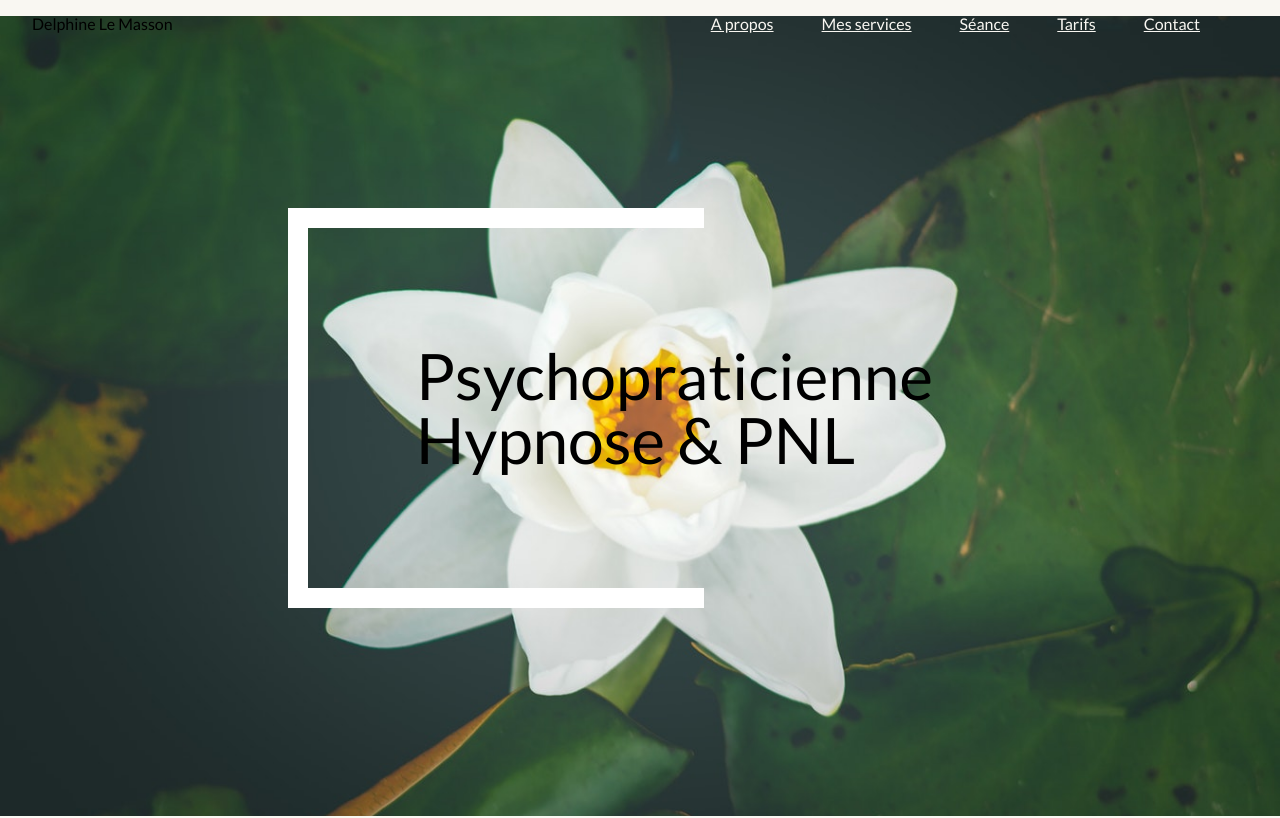
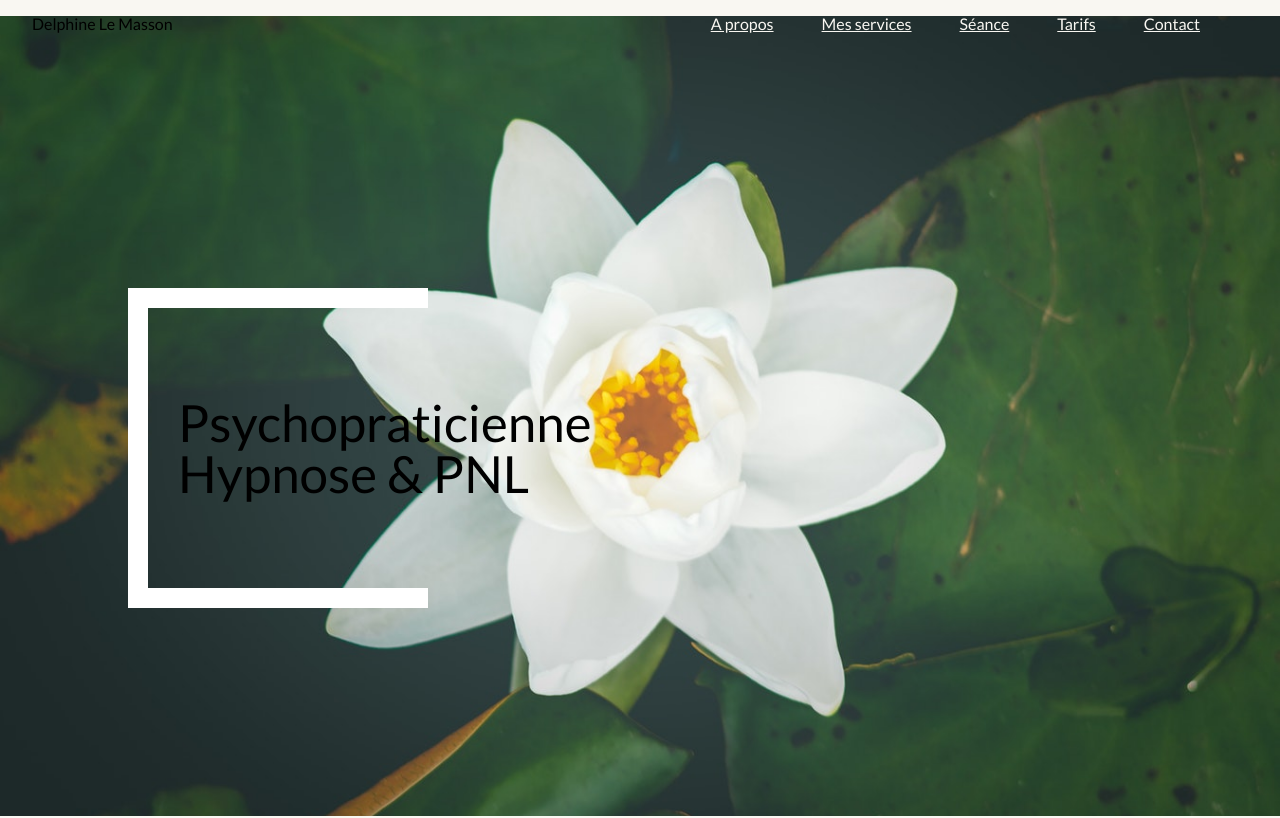
Before and after one commit to Nuccelsa/one-page-pro, a website: page index.html in a window 1280 px wide. Shown: the top 818 px of the page. Drawn offline with nearby package versions, Linux system fonts and the light colour scheme; files that its build step writes are made by us from their sources; a script that the page names is missing; files whose address does not match are found by name.

Commit message:
YOUHOU2 header grid

```diff
--- a/src/scss/components/_header-square.scss
+++ b/src/scss/components/_header-square.scss
@@ -1,10 +1,10 @@
 .header-square{
   display: grid;
-  grid-template-columns: 1fr 10% 1fr 1fr 1fr;
-  grid-template-rows: 20vh 10vh 30vh 10vh 20vh;
+  grid-template-columns: 10% 50px 250px 30% 30%;
+  grid-template-rows: 30vh 5vh 30vh 5vh 30vh;
 
 & h1{
-  font-size: 5vw;
+  font-size: 4vw;
   grid-column: 3 / 5;
   grid-row: 3;
   align-self: center;
```
